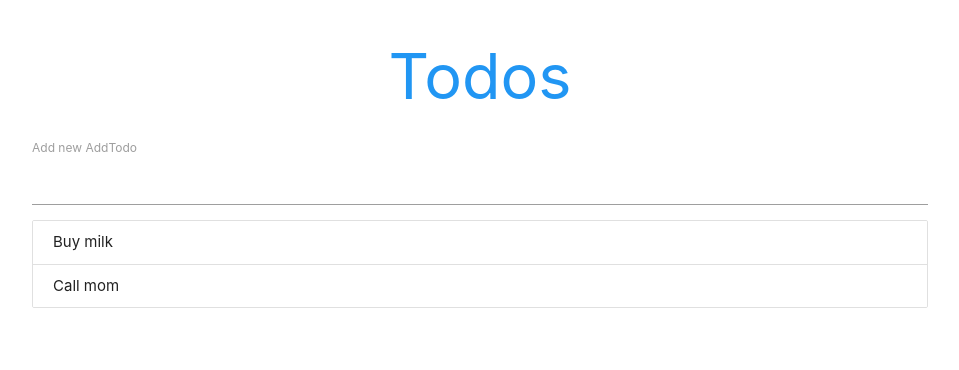
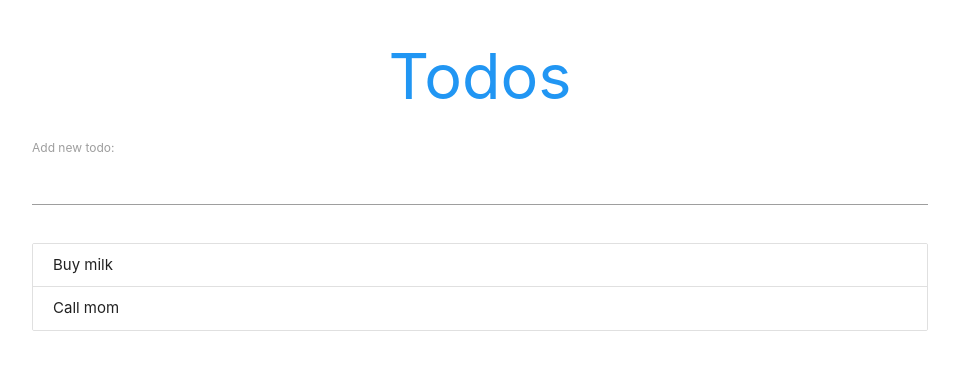
Before and after one commit to nataliecardot/react-todos, a React (Create React App) app: page / in a window 1280 px wide. Shown: the top 370 px of the page, without its empty margins (160-1119 px from the left). Built offline with nearby package versions, Linux system fonts and the light colour scheme.

Commit message:
Add styling

```diff
--- a/src/AddTodo.js
+++ b/src/AddTodo.js
@@ -27,7 +27,7 @@ class AddTodo extends Component {
     return (
       <div>
         <form onSubmit={this.handleSubmit}>
-          <label for="input">Add new AddTodo</label>
+          <label htmlFor="input">Add new todo:</label>
           <input
             id="input"
             type="text"
--- /dev/null
+++ b/src/App.css
@@ -0,0 +1,9 @@
+.spacing-between {
+  margin: 2rem 0;
+}
+
+@media only screen and (min-width: 1600px) {
+  .container {
+    width: 40%;
+  }
+}
--- a/src/App.js
+++ b/src/App.js
@@ -1,6 +1,7 @@
 import React, { Component } from 'react';
 import Todos from './Todos';
 import AddTodo from './AddTodo';
+import './App.css';
 
 class App extends Component {
   // This is alternative class component syntax - class field declaration, allows you to initialize local state without using the constructor and declare class methods by using arrow functions without the extra need to bind them. See https://github.com/the-road-to-learn-react/react-alternative-class-component-syntax and https://www.robinwieruch.de/react-state-without-constructor
@@ -36,9 +37,11 @@ class App extends Component {
   render() {
     return (
       // Materialize CSS container class used to contain body content, sets to ~70% of window width
-      <div className="todo-app container">
+      <div className="App container">
         <h1 className="center blue-text">Todos</h1>
         <AddTodo addTodo={this.addTodo} />
+        {/* Can't target a component with a class and add a margin, so this is a workaround to add some spacing between AddTodo and Todos components */}
+        <div className="spacing-between" />
         <Todos todos={this.state.todos} deleteTodo={this.deleteTodo} />
       </div>
     );
```
Also changed, not shown: src/index.css (line endings or trailing spaces).
